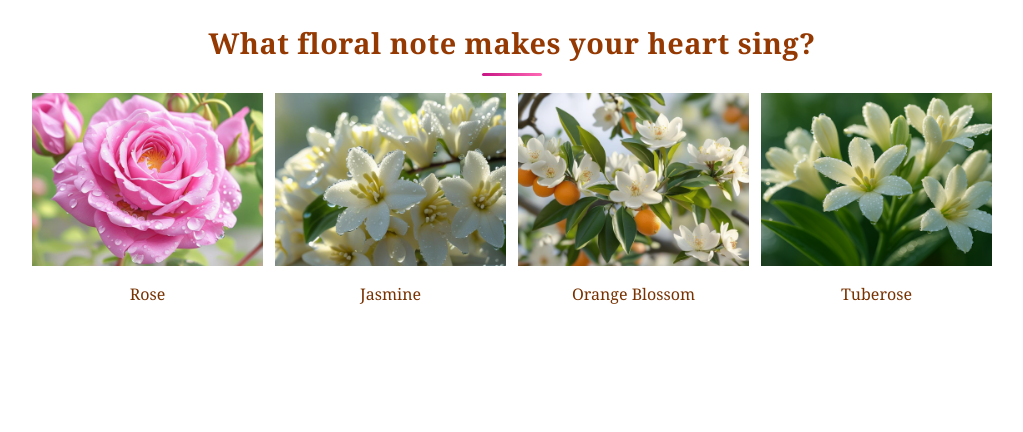
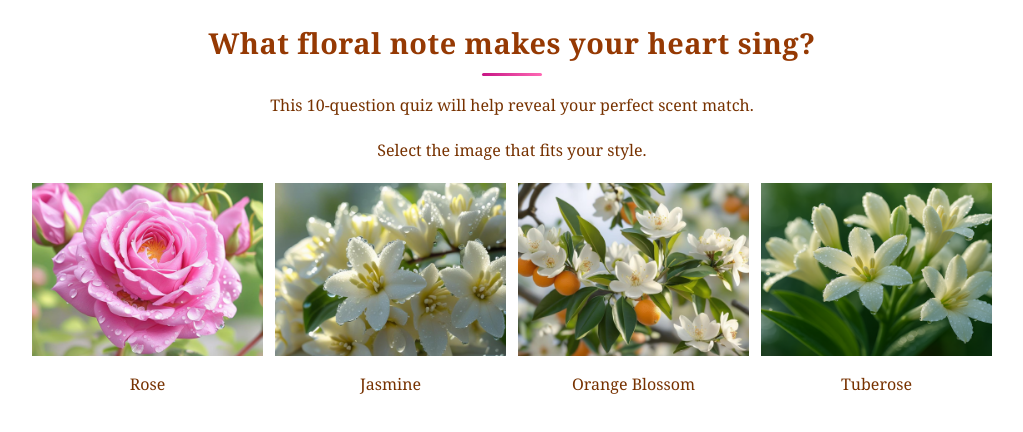
Before and after one commit to AlexandraSelby/fragrance-quiz, a website: page public/index.html in a window 1280 px wide. Shown: the whole page, without its empty margins (128-1151 px from the left). Drawn offline with Linux system fonts and the light colour scheme; files that its build step writes are made by us from their sources; files whose address does not match are found by name.

Commit message:
feat: add quiz intro text

```diff
--- a/public/assets/css/styles.css
+++ b/public/assets/css/styles.css
@@ -24,6 +24,16 @@ body {
     grid-template-columns: repeat(4, 1fr);
   }
 }
+
+.quiz-intro-short {
+  margin-bottom: 1rem;
+  font-size: 1rem;
+  font-family: "Lora", serif;
+  color: #4a3b3b;
+  text-align: center;
+  padding: 0 1rem;
+}
+
 /* Limit option images to their container’s width */
 .answer-option img {
   width: 100%;
--- a/public/index.html
+++ b/public/index.html
@@ -12,6 +12,10 @@
  <!-- First Question -->
 <div id="quiz" class="question">
   <h2 id="question">What floral note makes your heart sing?</h2>
+    <div class="quiz-intro-short">
+    <p>This 10-question quiz will help reveal your perfect scent match.</p>
+    <p>Select the image that fits your style.</p>
+  </div>
   <div id="answers" class="image-grid">
     <div class="answer-option" data-profile="romantic">
       <img src="public/assets/images/rose.png" alt="Rose pink flower with dew on" />
```
